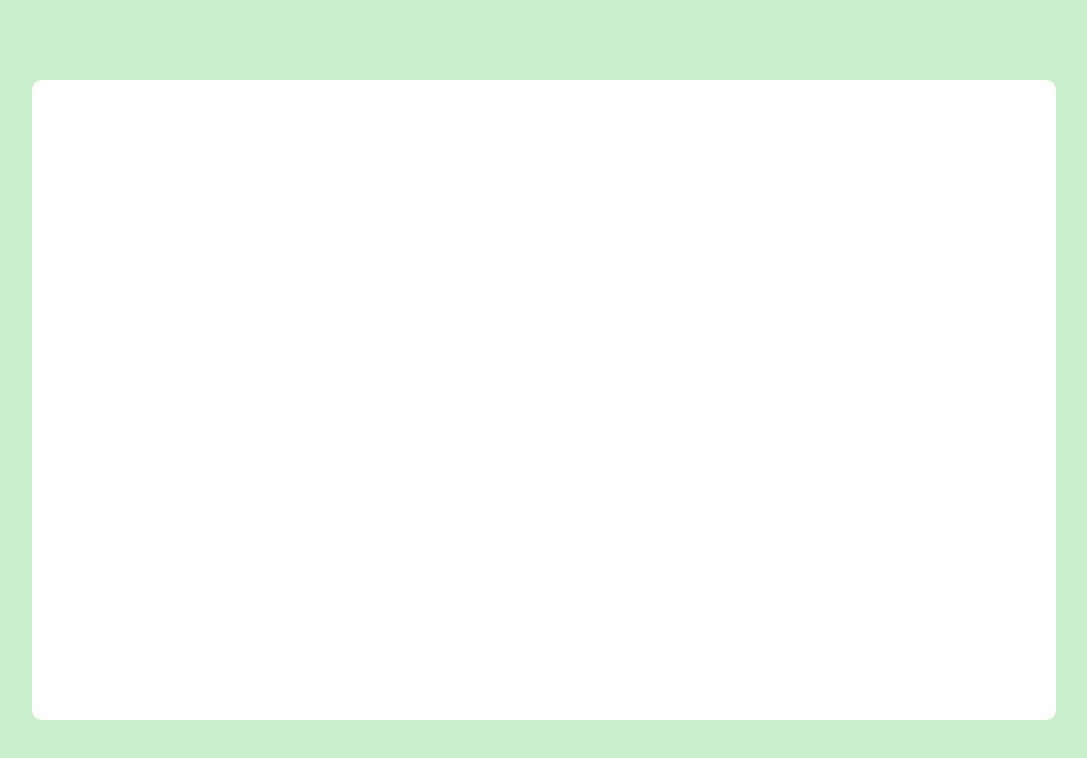
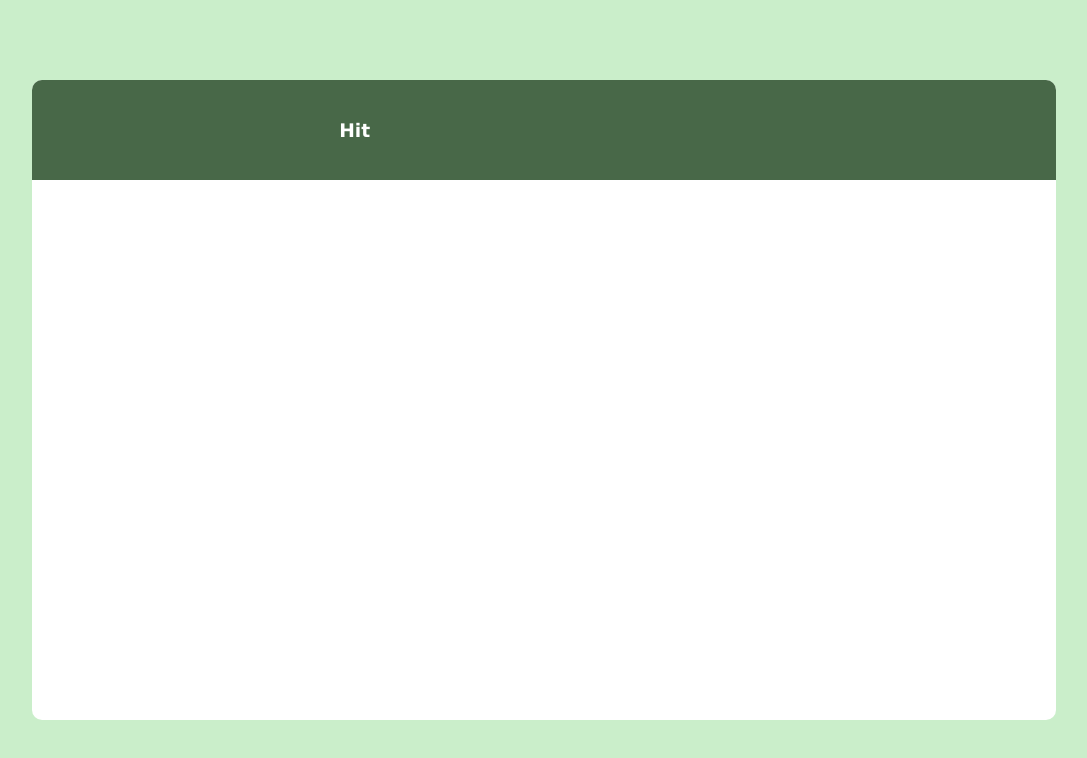
Before and after one commit to imvish21/OSS-LAB, a plain HTML site: page index.html in a window 1280 px wide. Shown: the whole page, without its empty margins (96-1183 px from the left). Drawn offline with Linux system fonts and the light colour scheme.

Commit message:
change css

```diff
--- a/index.html
+++ b/index.html
@@ -11,6 +11,8 @@
     <div id="main">
         <div id="panel">
             <div id="ptop">
+                <div class="elem">
+                    <h3>Hit</h3>
 
 
 
--- a/style.css
+++ b/style.css
@@ -24,3 +24,21 @@ html,body{
     border-radius: 10px;
     background-color: #fff;
 }
+#ptop{
+    padding: 0 30%;
+    display: flex;
+    justify-content: space-between;
+    align-items: center;
+    color: #fff;
+    width: 100%;
+    height: 100px;
+    background-color: rgb(72, 104, 72);
+}
+.elem{
+    display: flex;
+    /* background-color: red; */
+    align-items: center;
+    gap: 20px;
+    color: #fff;
+    font-weight: 600;
+}
```
